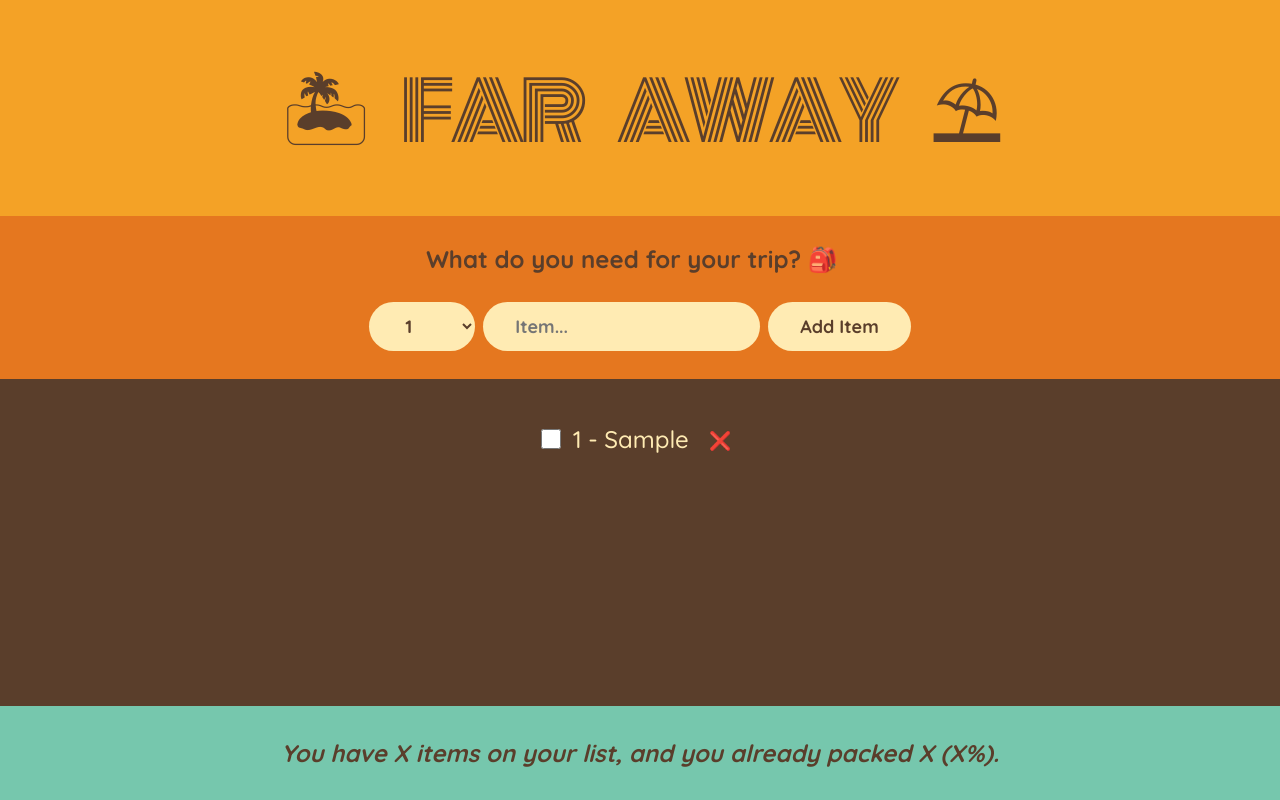
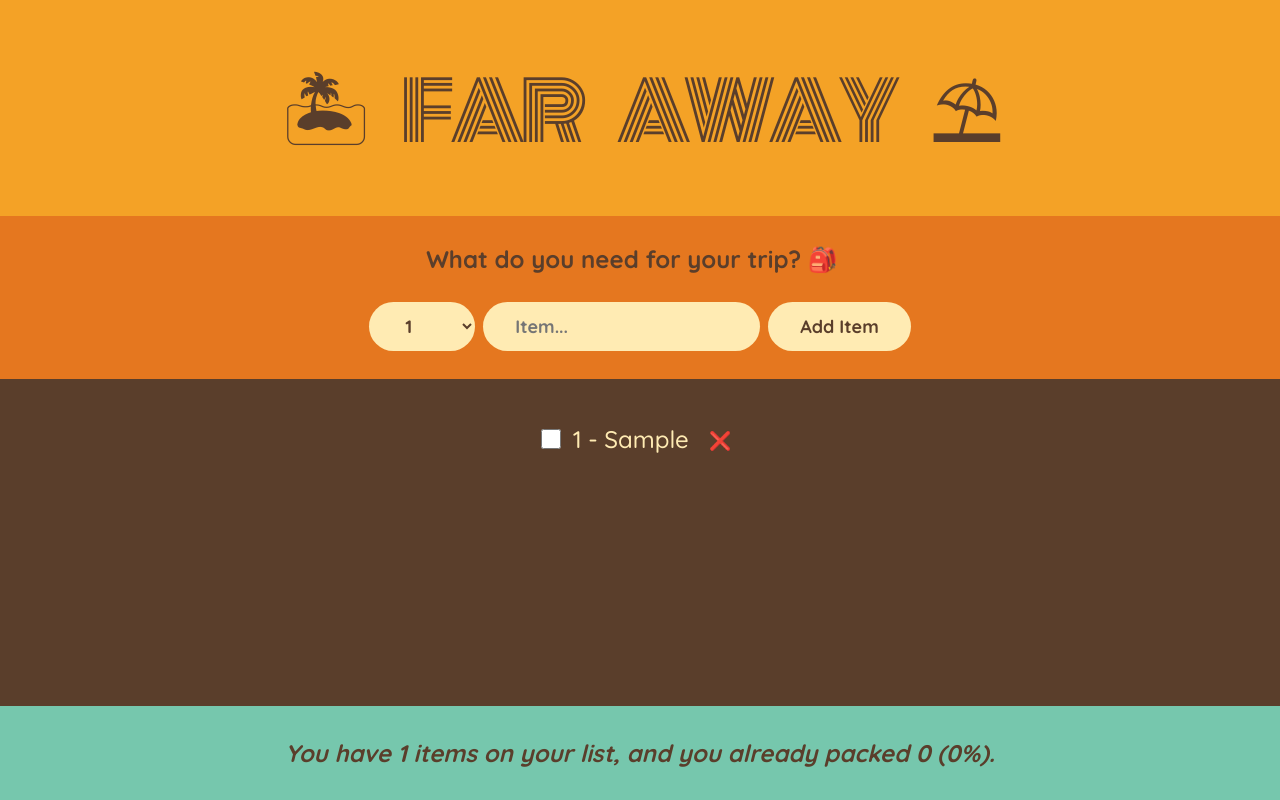
Before and after one commit to DRV111/far-away-app, a React (Vite) app: page / in a window 1280 px wide. Both pictures are taken after typing "Sample" into the empty fields and a click on the input "Add Item". Built offline with nearby package versions, Linux system fonts and the light colour scheme.

Commit message:
feat: show packed status

```diff
--- a/src/App.jsx
+++ b/src/App.jsx
@@ -32,7 +32,7 @@ function App() {
         onDeleteItem={handleDeleteItem}
         onCheckItem={handleCheckItem}
       />
-      <Stats />
+      <Stats items={items} />
     </div>
   );
 }
--- a/src/components/Stats.jsx
+++ b/src/components/Stats.jsx
@@ -1,7 +1,21 @@
-function Stats() {
+function Stats({ items }) {
+  if (!items.length)
+    return (
+      <p className="stats">
+        <em>Start adding items to a packing list! 👆🏻</em>
+      </p>
+    );
+  const itemsNum = items.length;
+  const packedItems = items.filter((item) => item.packed).length;
+  const percantage = Math.round((packedItems / itemsNum) * 100);
   return (
     <footer className="stats">
-      <em> You have X items on your list, and you already packed X (X%).</em>
+      <em>
+        {percantage === 100
+          ? 'You are ready to go! 🛫'
+          : `You have ${itemsNum} items on your list, and you already packed
+        ${packedItems} (${percantage}%).`}
+      </em>
     </footer>
   );
 }
```
